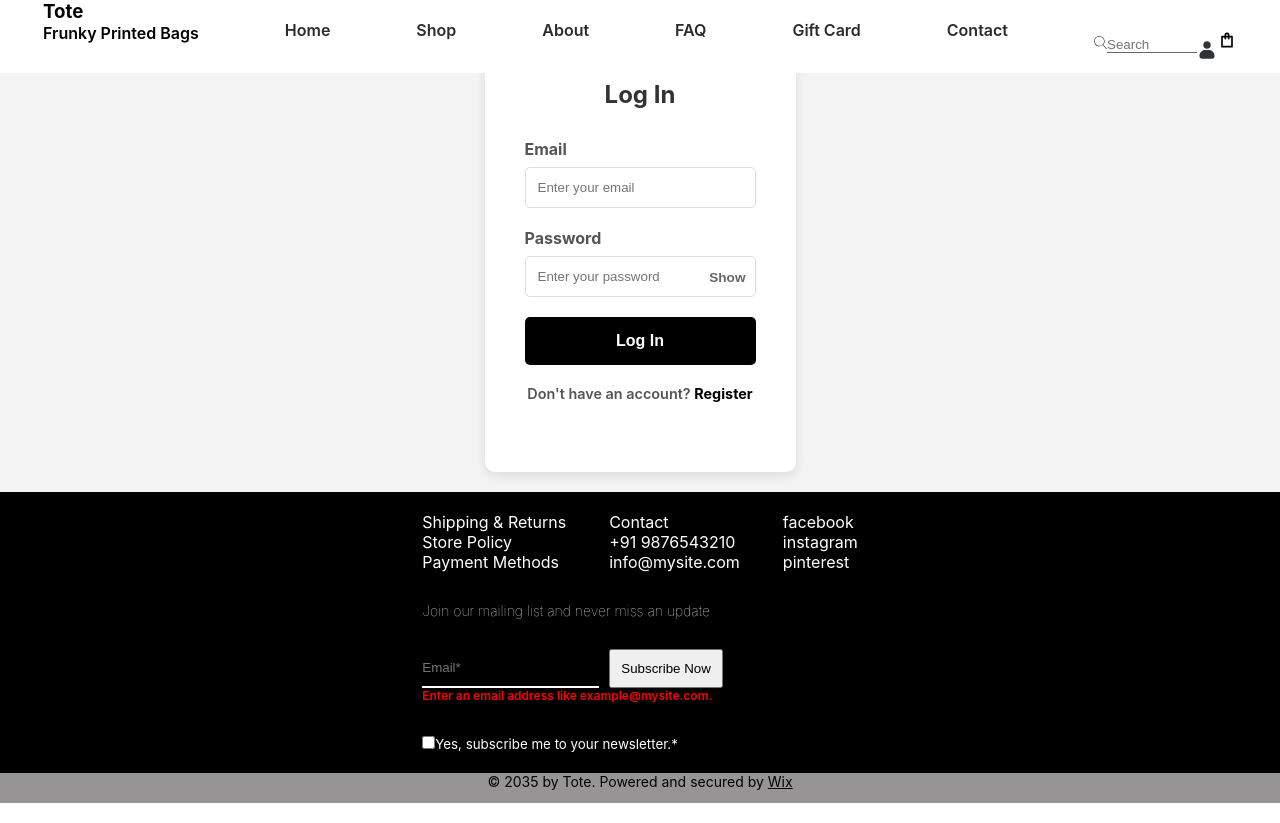
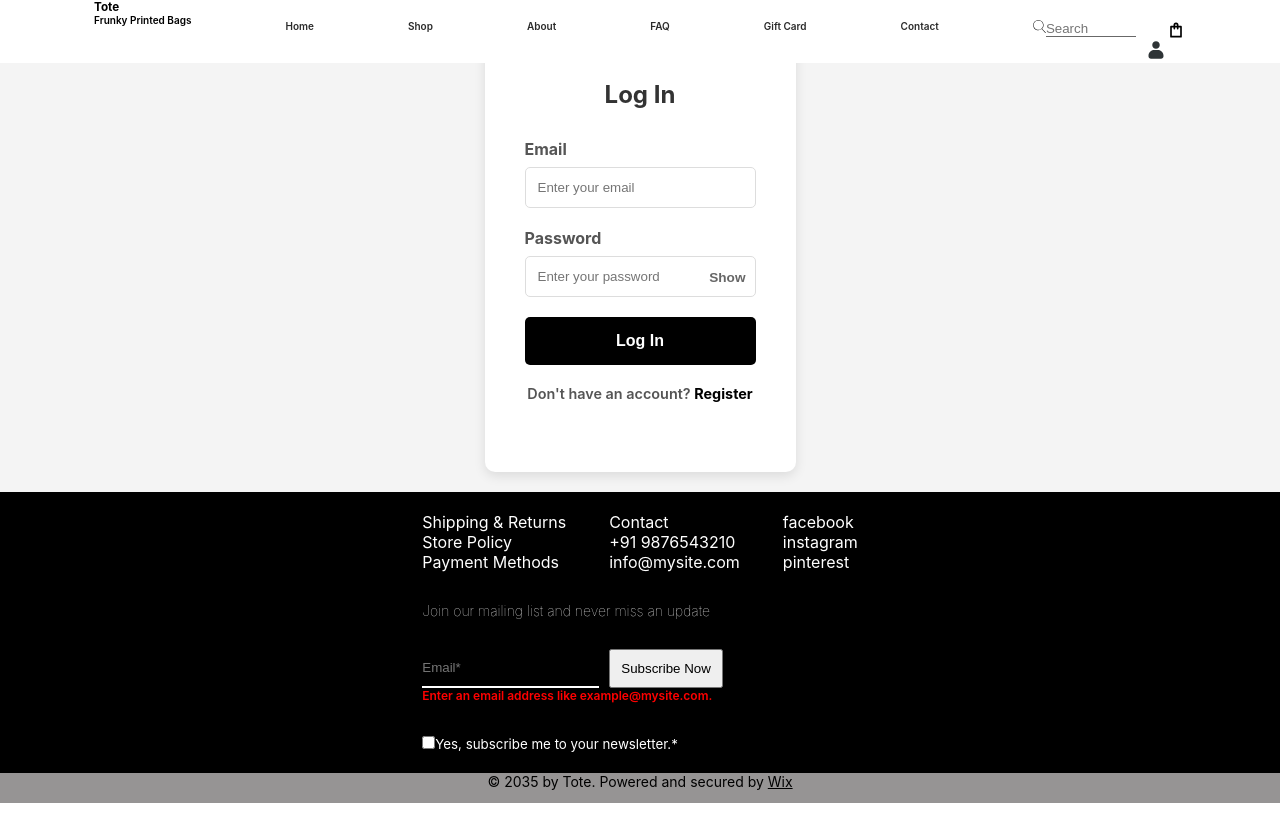
Before and after one commit to adithyaaneesh/react-dom-project, a React (Create React App) app: page /login in a window 1280 px wide. Built offline with nearby package versions, Linux system fonts and the light colour scheme.

Commit message:
Styling to header

```diff
--- a/public/index.html
+++ b/public/index.html
@@ -24,8 +24,8 @@
       work correctly both with client-side routing and a non-root public URL.
       Learn how to configure a non-root public URL by running `npm run build`.
     -->
-    <link rel="icon" href="/images/tote.svg">
-    <title>Tote-Shop</title>
+    <link rel="icon" href="/images/logo.webp">
+    <title>Urban Tote Co.</title>
   </head>
   <body>
     <noscript>You need to enable JavaScript to run this app.</noscript>
--- a/src/components/Header.jsx
+++ b/src/components/Header.jsx
@@ -46,13 +46,12 @@ const Header = () => {
                             <img src='/images/search.svg'/>
                             <input type="text" placeholder="Search"/>
                         </div>
+                        <div>
                             {isLoggedIn ? (
-                            <>
                                 <li>
                                     <Link to="/user" className="user-icon"><img src="/images/avatar.svg" alt="#" />
                                     </Link>
                                 </li>
-                            </>
                             ):(
                                 <li>
                                     <Link to="/login" className="user-icon"><img src="/images/avatar.svg" alt="#" />
@@ -64,6 +63,7 @@ const Header = () => {
                                 {cartCount > 0 && <span className="cart-count">{cartCount}</span>}
                             </Link>
                         </div>
+                    </div>
                 </li>
             </nav>
         </div>
--- a/src/styles/Header.css
+++ b/src/styles/Header.css
@@ -19,9 +19,11 @@ nav li {
     padding-top: 20px;
 }
 .menu-items {
+    font-size: 10px;
+    max-height: 90px;
     list-style-type: none;
     display: flex;
-    justify-content: space-around;
+    justify-content: space-evenly;
     text-align: center;
 }
 .menu-items li a{
@@ -47,14 +49,8 @@ nav li {
     border-right: 0;
     border-left: 0;
 }
-.search-box input:active {
-    border-color:none;
-}
-.user-icon img {
-    min-height: 20px;
-    max-width: 20px;
-}
 
+.user-icon img,
 .cart-icon img {
     min-height: 20px;
     max-width: 20px;
@@ -90,7 +86,10 @@ nav li {
 
 .header-icons {
     display: flex;
-    align-items: center;
+    gap: 10px;
+}
+.header-icons div:nth-child(2) {
+    display: inline-flex;
 }
 
 .header-icons .cart-info {
@@ -107,9 +106,6 @@ nav li {
     transition: color 0.2s;
 }
 
-.header-icons .user-icon:hover {
-    color: #656565;
-}
 
 .header-icons .cart-count {
     background-color: #070707;
@@ -126,9 +122,7 @@ nav li {
 
 
 }
-.menu-items > #nav-check {
-    display: none;
-}
+
 
 @media (max-width: 600px) {
 
```
Lines whose indentation alone changed are shown as unchanged.
